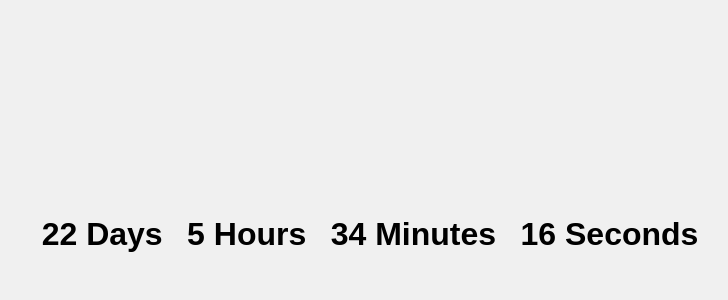
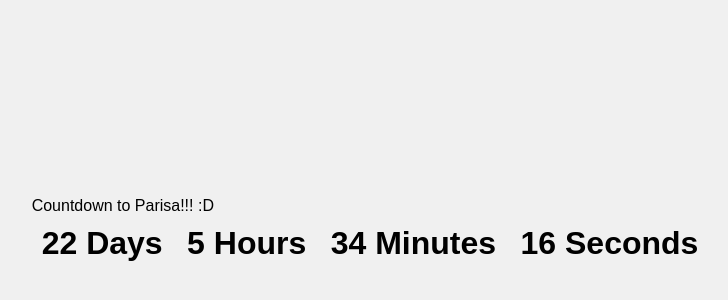
Before and after one commit to Zad-mousavi/countdown4244, a plain HTML site: page index.html in a window 1280 px wide. Shown: the part 174-474 px from the top of the page, without its empty margins (270-998 px from the left). Drawn offline with Linux system fonts and the light colour scheme.

Commit message:
index.html

```diff
--- a/index.html
+++ b/index.html
@@ -7,11 +7,14 @@
     <link rel="stylesheet" href="style.css">
 </head>
 <body>
-    <div id="countdown">
-        <div id="days" class="time"></div>
-        <div id="hours" class="time"></div>
-        <div id="minutes" class="time"></div>
-        <div id="seconds" class="time"></div>
+    <div id="countdown-container">
+        <div id="title">Countdown to Parisa!!! :D </div>
+        <div id="countdown">
+            <div id="days" class="time"></div>
+            <div id="hours" class="time"></div>
+            <div id="minutes" class="time"></div>
+            <div id="seconds" class="time"></div>
+        </div>
     </div>
     <script src="script.js"></script>
 </body>
```
